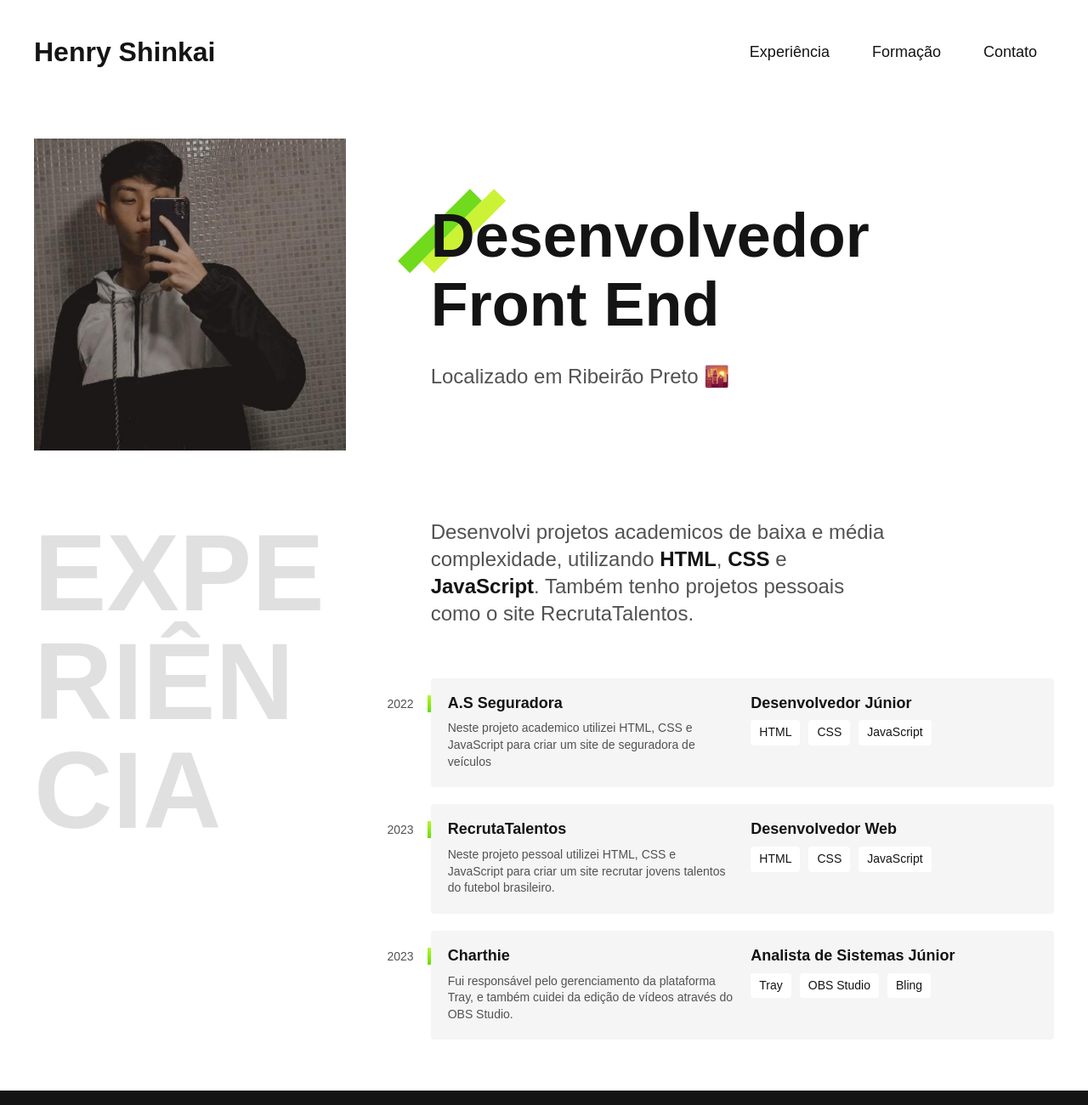
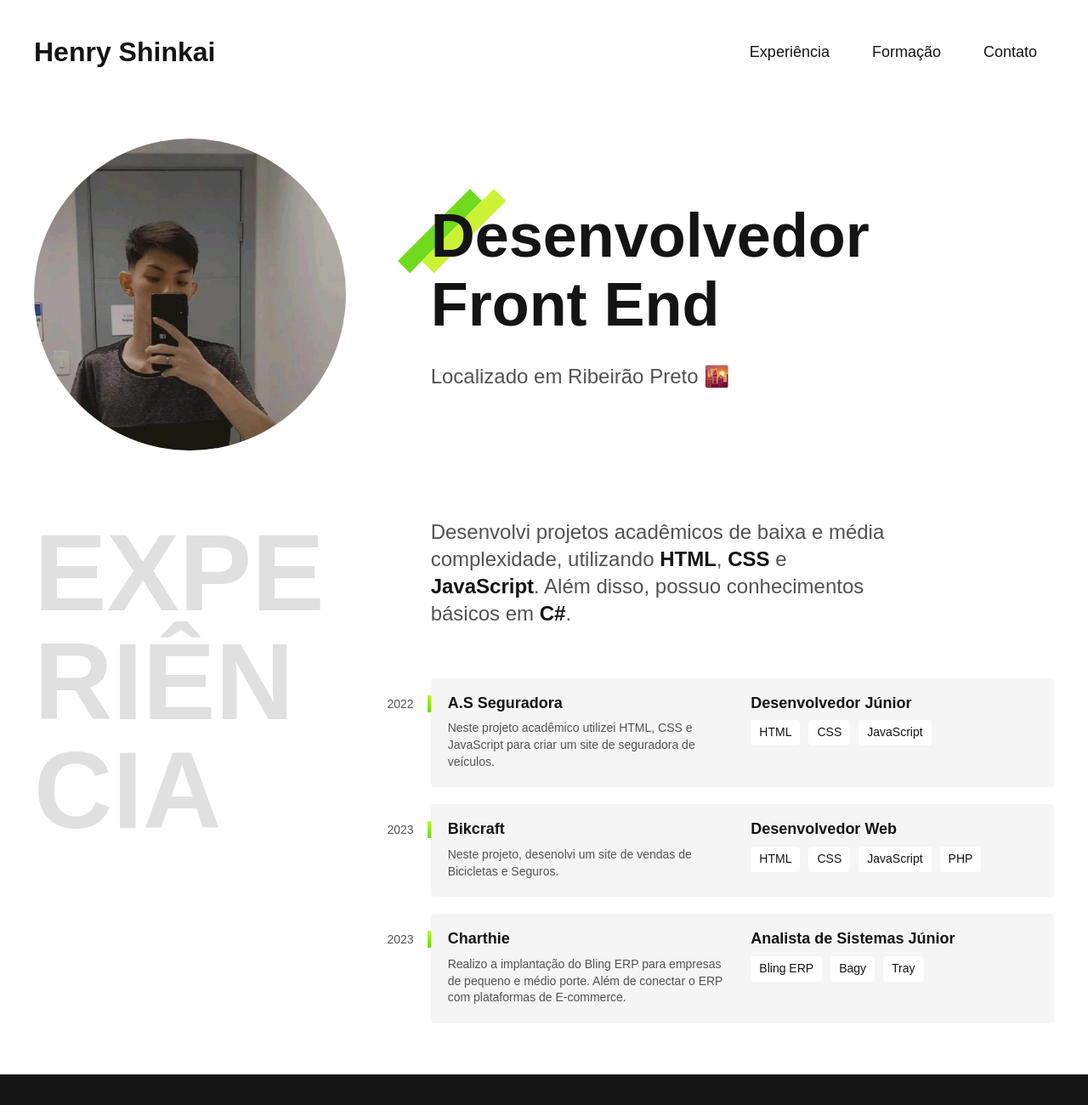
Before and after one commit to HenryShinkai/henryshinkai.github.io, a plain HTML site: page index.html in a window 1280 px wide. Shown: the top 1300 px of the page at 85% size. Drawn offline with Linux system fonts and the light colour scheme.

Commit message:
atualizado  foto

```diff
--- a/css/global.css
+++ b/css/global.css
@@ -21,6 +21,7 @@ img {
   max-width: 100%;
   display: block;
   height: auto;
+  border-radius: 100%;
 }
 
 .subtitulo {
--- a/index.html
+++ b/index.html
@@ -29,7 +29,7 @@
 
   <!-------------------------------Foto e Cargo-------------------------------------->
   <main class="introducao">
-    <img src="./img/me.jpg" alt="perfil">
+    <img src="./img/foto.pessoal.jpg" alt="perfil">
     <div>
       <h1>Desenvolvedor<br>Front End</h1>
       <p>Localizado em Ribeirão Preto &#x1F307</p>
@@ -40,13 +40,13 @@
   <section class="experiencia" id="experiencia" aria-label="Experiência">
     <h2 class="subtitulo">experiência</h2>
     <div>
-      <p class="experiencia-texto">Desenvolvi projetos academicos de baixa e média complexidade, utilizando <strong>HTML</strong>, <strong>CSS</strong> e <strong>JavaScript</strong>. Também tenho projetos pessoais como o site RecrutaTalentos.</p>
+      <p class="experiencia-texto">Desenvolvi projetos acadêmicos de baixa e média complexidade, utilizando <strong>HTML</strong>, <strong>CSS</strong> e <strong>JavaScript</strong>. Além disso, possuo conhecimentos básicos em <strong>C#</strong>.</p>
 
       <div class="empresa">
         <span class="empresa-ano">2022</span>
         <h3 class="empresa-titulo">A.S Seguradora</h3>
         <span class="empresa-titulo">Desenvolvedor Júnior</span>
-        <p class="empresa-texto">Neste projeto academico utilizei HTML, CSS e JavaScript para criar um site de seguradora de veículos</p>
+        <p class="empresa-texto">Neste projeto acadêmico utilizei HTML, CSS e JavaScript para criar um site de seguradora de veículos.</p>
         <ul class="empresa-habilidades">
           <li>HTML</li>
           <li>CSS</li>
@@ -56,13 +56,14 @@
 
       <div class="empresa">
         <span class="empresa-ano">2023</span>
-        <h3 class="empresa-titulo">RecrutaTalentos</h3>
+        <h3 class="empresa-titulo">Bikcraft</h3>
         <span class="empresa-titulo">Desenvolvedor Web</span>
-        <p class="empresa-texto">Neste projeto pessoal utilizei HTML, CSS e JavaScript para criar um site recrutar jovens talentos do futebol brasileiro.</p>
+        <p class="empresa-texto">Neste projeto, desenolvi um site de vendas de Bicicletas e Seguros.</p>
         <ul class="empresa-habilidades">
           <li>HTML</li>
           <li>CSS</li>
           <li>JavaScript</li>
+          <li>PHP</li>
         </ul>
       </div>
 
@@ -70,11 +71,11 @@
         <span class="empresa-ano">2023</span>
         <h3 class="empresa-titulo">Charthie</h3>
         <span class="empresa-titulo">Analista de Sistemas Júnior</span>
-        <p class="empresa-texto">Fui responsável pelo gerenciamento da plataforma Tray, e também cuidei da edição de vídeos através do OBS Studio.</p>
+        <p class="empresa-texto">Realizo a implantação do Bling ERP para empresas de pequeno e médio porte. Além de conectar o ERP com plataformas de E-commerce.</p>
         <ul class="empresa-habilidades">
+          <li>Bling ERP</li>
+          <li>Bagy</li>
           <li>Tray</li>
-          <li>OBS Studio</li>
-          <li>Bling</li>
         </ul>
       </div>
   </section>
@@ -118,10 +119,10 @@
   <!-----------------------------Footer da Página------------------------------------------------>
   <footer class="footer" id="contato">
     <div class="footer-container">
-      <p class="footer-texto">Estou disponível para novos projetos o propostas de trabalho. Entre em contato comigo em qualquer rede social e marcamos uma conversa</p>
+      <p class="footer-texto">Estou disponível para novos projetos o propostas de trabalho. Entre em contato comigo em qualquer rede e marcamos uma conversa.</p>
       <ul class="footer-contato">
-        <li><a href="/">Github/HenryShinkai</a></li>
-        <li><a href="/">Linkedin/henryshinkai</a></li>
+        <li><a href="https://github.com/HenryShinkai">Github/HenryShinkai</a></li>
+        <li><a href="https://www.linkedin.com/in/henry-shinkai-769505235/">Linkedin/henryshinkai</a></li>
         <li>henryshinkai21@gmail.com</li>
         <li>(16) 99633-7342</li>
       </ul>
```
Also changed, not shown: img/foto.pessoal.jpg (added), img/me.jpg (deleted), img/perfil.jpg (deleted).
